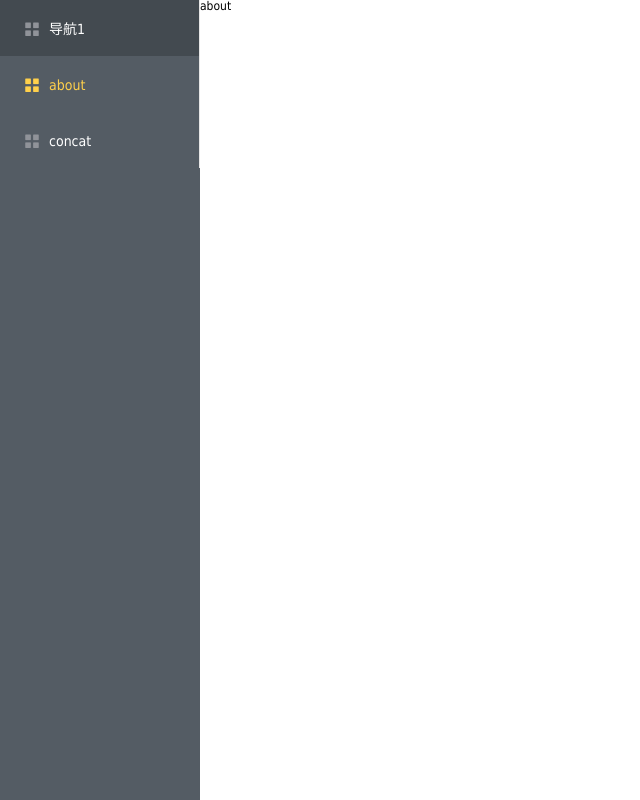
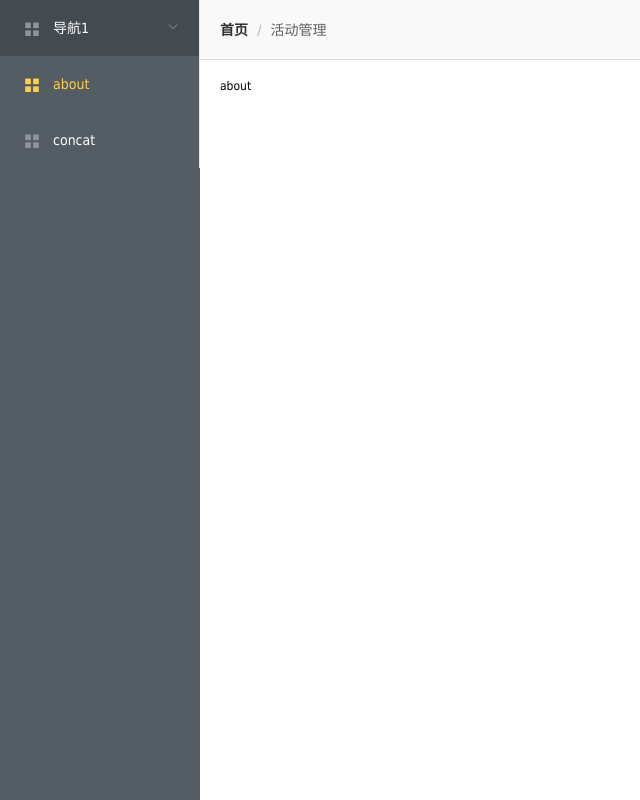
Before and after one commit to BadMooncc/vue-admin-ts, a Vue app: page /#/about in a window 1280 px wide. Both pictures are taken after a click on the item "about". Shown: the whole page, without its empty margins (0-640 px from the left). Built offline with nearby package versions, Linux system fonts and the light colour scheme; the HTML template or start-up script is replaced by a standard one.

Commit message:
增加echarts

```diff
--- a/mock/common.ts
+++ b/mock/common.ts
@@ -5,7 +5,9 @@ Mock.mock('/api/nav', {
     {
       code: 1,
       data: [
-        { id: '1',model: 'home',name:'home', label: '导航1', icon: 'menu', link: '' },
+        { id: '1',model: 'home',name:'home', label: '导航1', icon: 'menu', link: '' ,children: [
+          {id: '1',model: 'home',name:'home1', label: '导航231', icon: 'menu', link: '/home/home1' }
+        ]},
         { id: '2',model: 'about', name: 'about', label: 'about', icon: 'menu', link: '/about' },
         { id: '3',model: 'concat', name: 'concat', label: 'concat', icon: 'menu', link: '/concat'}
       ]
--- a/package.json
+++ b/package.json
@@ -10,6 +10,7 @@
   "dependencies": {
     "axios": "^0.19.0",
     "core-js": "^3.3.2",
+    "echarts": "^4.5.0",
     "element-ui": "^2.12.0",
     "nprogress": "^0.2.0",
     "vue": "^2.6.10",
--- a/src/components/layout.vue
+++ b/src/components/layout.vue
@@ -1,8 +1,18 @@
 <template>
-  <div class="laoput">
+  <div class="layout">
     <slide-nav></slide-nav>
     <div class="container">
-      <router-view />
+      <el-container>
+        <el-header class="layout-header">
+          <el-breadcrumb separator="/" style="line-height:60px;">
+            <el-breadcrumb-item :to="{ path: '/' }">首页</el-breadcrumb-item>
+            <el-breadcrumb-item><a href="/">活动管理</a></el-breadcrumb-item>
+          </el-breadcrumb>
+        </el-header>
+        <el-main>
+          <router-view />
+        </el-main>
+      </el-container>
     </div>
   </div>
 </template>
@@ -22,7 +32,16 @@ export default class Layout extends Vue {
 </script>
 
 <style lang="scss" scoped>
-.container {
-  padding-left: 200px;
-}
+
+  .container {
+    padding-left: 200px;
+
+  }
+  .layout-header {
+    background: #f9f9f9;
+    line-height: 60px;
+    border-bottom: 1px solid #ddd;
+  }
+
+
 </style>
--- a/src/components/slideNav/item.vue
+++ b/src/components/slideNav/item.vue
@@ -1,18 +1,22 @@
 <template>
   <div>
     <span v-for="item in list" :key="item.id">
-      <el-submenu v-if="item.children" :index="item.id">
+       <router-link v-if="item.children" tag="span" :to="item.link">
+        <el-submenu :index="item.id">
           <template slot="title">
             <i :class="'el-icon-'+item.icon"></i>
-          <router-link tag="span" :to="item.link">{{item.label}}</router-link>
+          {{item.label}}
           </template>
           <item :list="item.children"></item>
         </el-submenu>
-      <el-menu-item v-else :index="item.id">
+      </router-link>
+      <router-link v-else slot="title" tag="span" :to="item.link">
+        <el-menu-item  :index="item.id">
           <i :class="'el-icon-'+item.icon"></i>
           <!-- <span slot="title">{{item.label}}</span> -->
-        <router-link slot="title" tag="span" :to="item.link">{{item.label}}</router-link>
+          {{item.label}}
         </el-menu-item>
+      </router-link>
     </span>
   </div>
 </template>
--- a/src/main.ts
+++ b/src/main.ts
@@ -3,12 +3,14 @@ import App from './App.vue'
 import router from './router'
 // import store from './store'
 import ElementUi from 'element-ui'
+import Echarts from 'echarts'
+
 import 'element-ui/lib/theme-chalk/index.css'
 import './assets/style/reset.scss'
 import '../mock/common'
 Vue.use(ElementUi)
 Vue.config.productionTip = false
-
+Vue.prototype.$echarts = Echarts
 new Vue({
   router,
   // store,
--- a/src/router/index.ts
+++ b/src/router/index.ts
@@ -4,6 +4,12 @@ import layout from '@/components/layout.vue'
 import home from '@/views/home/index.vue'
 import about from '@/views/about/index.vue'
 // import { Action } from 'vuex-class';
+interface routerConf{
+  model: string,
+  name: string,
+  link: string,
+  children: any
+}
 import store from '../store'
 Vue.use(Router)
 interface routesInterface {
@@ -61,12 +67,10 @@ const Routes = new Router({
     // }
   ]
 })
-
-store.dispatch('fetchNav').then(res => {
-  console.log(store.state.navList, 'fetchNav')
-  store.state.navList.forEach((el:any) => {
-    console.log(el.name, 'elname')
-    const config:object = {
+// 动态生成路由
+store.dispatch('fetchNav').then((res:object) => {
+  store.state.navList.forEach((el:routerConf) => {
+    const config:any = {
       path: el.link,
       component: layout,
       children:[
@@ -76,43 +80,21 @@ store.dispatch('fetchNav').then(res => {
         }
       ]
     }
+    if(el.children && el.children.length) {
+      el.children.forEach((item:routerConf) => {
+        config.children.push({
+          path: item.link,
+          component: () => import(`@/views/${item.model}/${item.name}.vue`),
+        })
+      })
+    }
     if(el.name) {
       roleRoutes.push(config)
     }
   });
-  console.log(roleRoutes, 'roleRoutes')
   Routes.addRoutes(roleRoutes)
 }).catch(err => {
   console.error(err)
 })
 // Routes.addRoutes(roleRoutes)
 export default Routes;
-// import Vue from 'vue'
-// import VueRouter from 'vue-router'
-// import Home from '../views/home/index.vue'
-
-// Vue.use(VueRouter)
-
-// const routes = [
-//   {
-//     path: '/',
-//     name: 'home',
-//     component: Home
-//   },
-//   {
-//     path: '/about',
-//     name: 'about',
-//     component: () => require('../views/about/index.vue')
-//   }
-// ]
-
-// const router = new VueRouter({
-//   mode: 'history',
-//   base: process.env.BASE_URL,
-//   routes
-// })
-// router.beforeEach((to, from, next) => {
-//   console.log(to, from)
-//   next();
-// })
-// export default router
--- /dev/null
+++ b/src/typings/echarts.d.ts
@@ -0,0 +1,4 @@
+declare module 'echarts' {
+  const echarts: any;
+  export default echarts;
+}
--- a/src/views/home/home1.vue
+++ b/src/views/home/home1.vue
@@ -1,9 +1,9 @@
 <template>
   <div class="list">
-    <div class="list-item"></div>
-    <div class="list-item"></div>
-    <div class="list-item"></div>
-    <div class="list-item"></div>
+    <div class="list-item">1</div>
+    <div class="list-item">1</div>
+    <div class="list-item">2</div>
+    <div class="list-item">3</div>
   </div>
 </template>
 <script>
```
Lines whose indentation alone changed are shown as unchanged.
